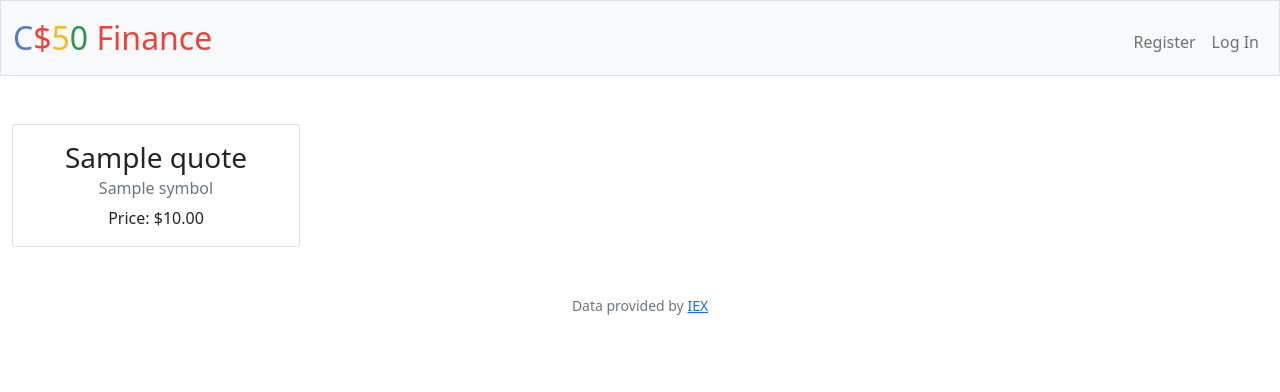
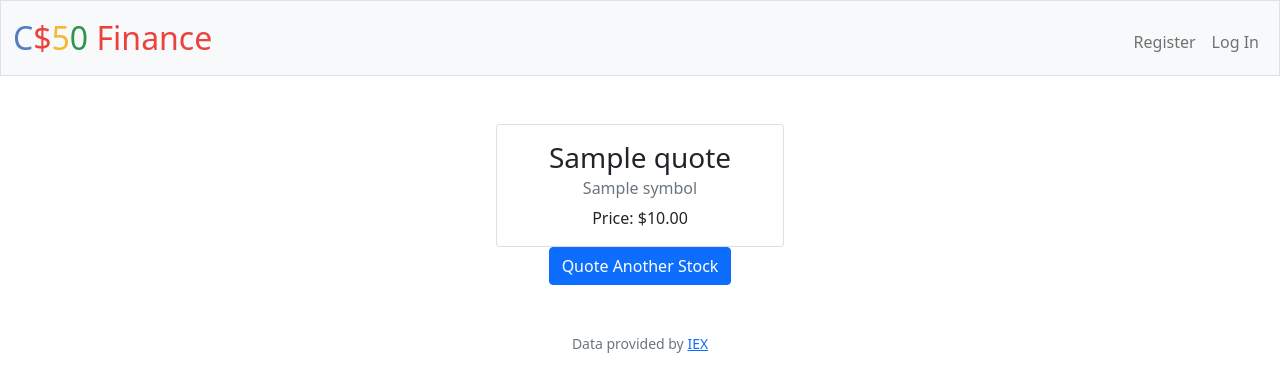
Before and after one commit to Mur1thi/CS50x_Exercises, a Flask app: template Week 10/finance/templates/quoted.html in a window 1280 px wide. Shown: the top 392 px of the page. Run offline with Flask 3, Linux system fonts and the light colour scheme; the template is opened without the code that fills it: most values are stand-ins (such as "Sample title", 1, 10 or a date in 2020); some libraries are stand-ins or nearby versions.

Commit message:
Quote function implementation

```diff
--- a/Week 10/finance/app.py
+++ b/Week 10/finance/app.py
@@ -43,6 +43,7 @@ def index():
 @login_required
 def buy():
     """Buy shares of stock"""
+
     return apology("TODO")
 
 
@@ -103,9 +104,18 @@ def logout():
 @app.route("/quote", methods=["GET", "POST"])
 @login_required
 def quote():
-    """Get stock quote."""
-
-    return apology("TODO")
+        """Get stock quote."""
+        if request.method == "GET":
+            return render_template("quote.html")
+        if request.method == "POST":
+            symbol = request.form.get("symbol")
+            if not symbol:
+                return apology("must provide symbol", 400)
+            quote = lookup(symbol)
+            if not quote:
+                return apology("invalid symbol", 400)
+            return render_template("quoted.html", quote=quote)
+            return apology("Retry quote", 400)
 
 
 @app.route("/register", methods=["GET", "POST"])
--- a/Week 10/finance/templates/quoted.html
+++ b/Week 10/finance/templates/quoted.html
@@ -6,12 +6,18 @@
 
 {% block main %}
 
-    <div class="card" style="width: 18rem;">
-      <div class="card-body">
-        <h3 class="card-title">{{ quote["name"] }}</h3>
-        <h6 class="card-subtitle mb-2 text-muted">{{ quote["symbol"] }}</h6>
-        <p class="card-text">Price: {{ quote["price"] | usd }}</p>
+    <div class="d-flex justify-content-center">
+      <div class="card" style="width: 18rem;">
+        <div class="card-body text-center">
+          <h3 class="card-title">{{ quote["name"] }}</h3>
+          <h6 class="card-subtitle mb-2 text-muted">{{ quote["symbol"] }}</h6>
+          <p class="card-text">Price: {{ quote["price"] | usd }}</p>
+        </div>
       </div>
     </div>
 
+    <div class="text-center">
+      <a href="/quote" class="btn btn-primary">Quote Another Stock</a>
+    </div>
+
 {% endblock %}
```
Also changed, not shown: 2 other files.
